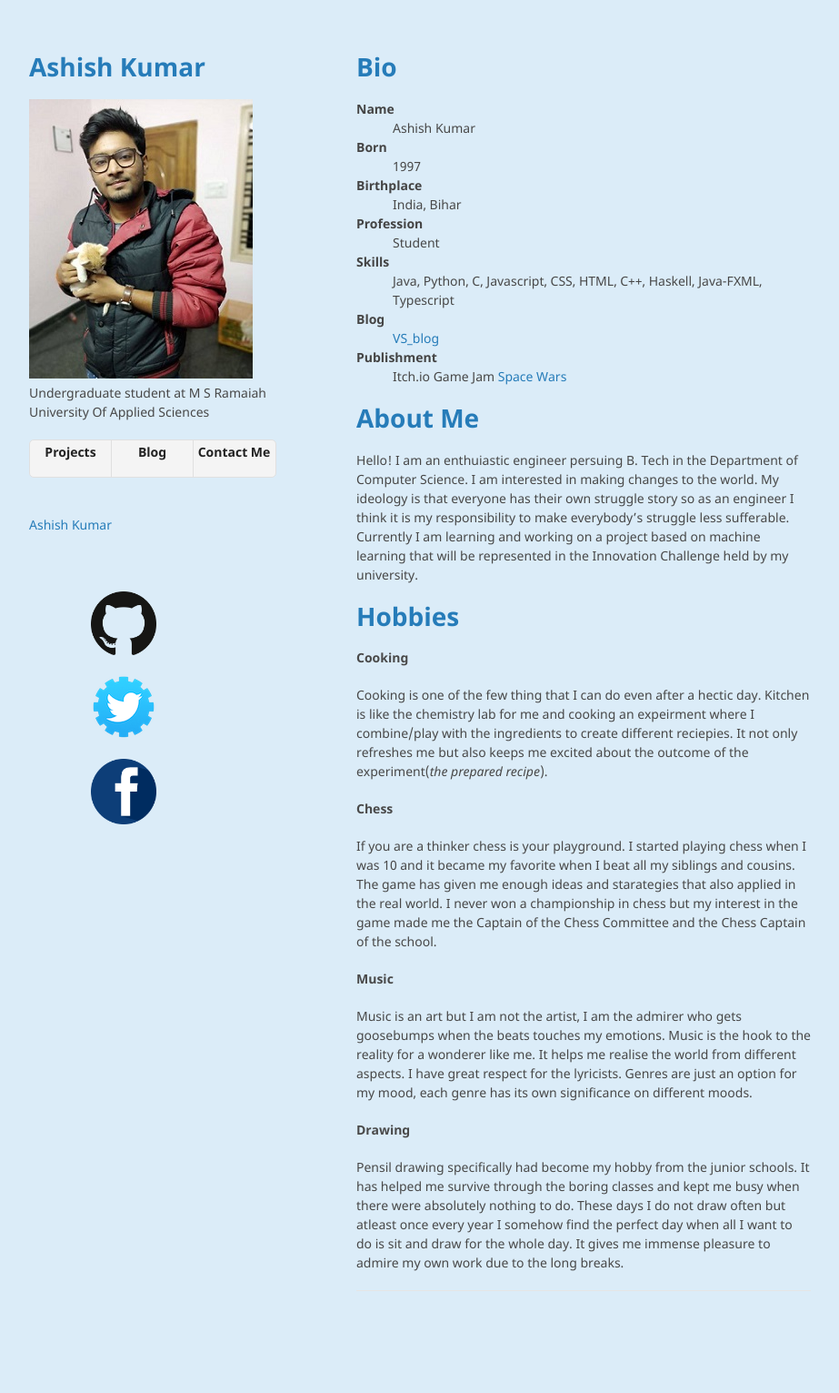
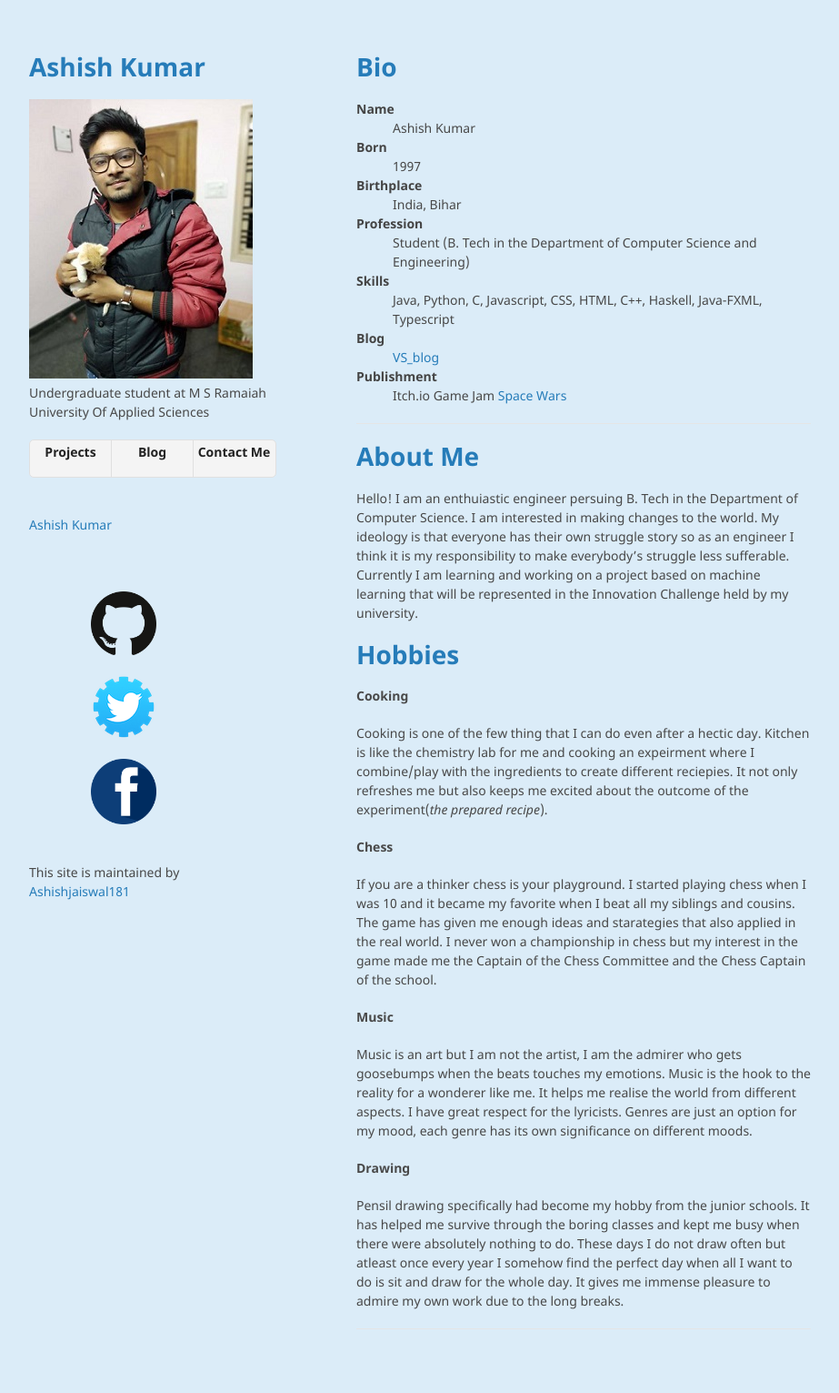
Before and after one commit to Ashishjaiswal181/Ashishjaiswal181.github.io, a Jekyll site: the page built from index.md, in a window 1280 px wide. Shown: the whole page at 91% size, without its empty margins (178-1101 px from the left). Built offline with Jekyll 4.4.1, drawn with Linux system fonts in a browser that asks for light colours; comment, search, counter and statistics services are not loaded; our own code applies the rules of GitHub Pages for plain Markdown files; before the commit the page ends 1489 px from its top, so only the background shows below that.

Commit message:
minor update

```diff
--- a/_layouts/default.html
+++ b/_layouts/default.html
@@ -52,14 +52,14 @@
         <footer>
            <div class="links">
                <br>
-                <a href="{{ site.github.repository_url }}"><img src="/assets/img/github.png" style="display: block;max-width:72px;max-height:72px;width: auto;height: auto;"></a>
+                <a href="{{ <site class="github owner"></site>_url }}"><img src="/assets/img/github.png" style="display: block;max-width:72px;max-height:72px;width: auto;height: auto;"></a>
                 <br>
                 <a href="https://twitter.com/AshJais181"><img src="/assets/img/twitter.png" style="display: block;max-width:72px;max-height:72px;width: auto;height: auto;"></a>
                 <br>
                 <a href="https://www.facebook.com/profile.php?id=100004470360895"><img src="/assets/img/facebook.png" style="display: block;max-width:72px;max-height:72px;width: auto;height: auto;"></a>
                 <br><br>
             </div>
-
+            <p>This site is maintained by <a href="{{ site.github.owner_url }}">{{ site.github.owner_name }}</a></p>
             {% if site.github.is_project_page %}
             <p>This project is maintained by <a href="{{ site.github.owner_url }}">{{ site.github.owner_name }}</a></p>
             {% endif %}
--- a/index.md
+++ b/index.md
@@ -1,7 +1,6 @@
 ---
 layout: default
 ---
-
 
 
 # Bio
@@ -14,7 +13,7 @@ layout: default
 <dt>Birthplace</dt>
 <dd>India, Bihar</dd>
 <dt>Profession</dt>
-<dd>Student</dd>
+<dd>Student (B. Tech in the Department of Computer Science and Engineering)</dd>
 <dt>Skills</dt>
 <dd>Java, Python, C, Javascript, CSS, HTML, C++, Haskell, Java-FXML, Typescript</dd>
 <dt>Blog</dt>
@@ -22,6 +21,8 @@ layout: default
 <dt>Publishment</dt>
 <dd>Itch.io Game Jam <a href="https://ashish-kumar.itch.io/space-wars">Space Wars</a></dd>
 </dl>
+
+***
 
 # About Me
 
```
Also changed, not shown: yet_another-page.md (+1 -1 lines).
